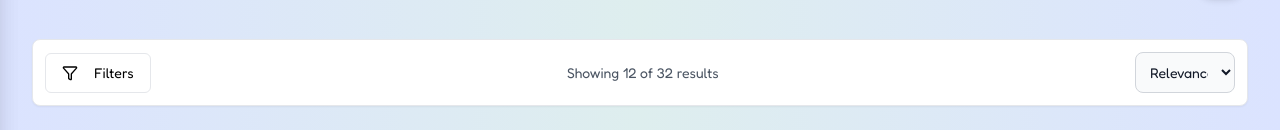
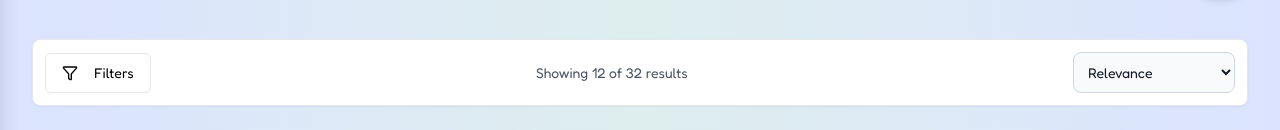
Before and after one commit to steveohozzy/entertainer-interview, a React (Create React App) app: page /category in a window 1280 px wide. Shown: the part 139-269 px from the top of the page. Built offline with nearby package versions, Linux system fonts and the light colour scheme.

Commit message:
select size adjust

```diff
--- a/src/routes/plp/Plp.js
+++ b/src/routes/plp/Plp.js
@@ -376,7 +376,7 @@ const hasActiveFilters =
               <p className="text-gray-600 text-center order-3 text-xs md:text-sm w-full md:order-2 md:w-auto">
                 Showing {visibleFilteredProducts.length} of {filteredProducts.length} results
               </p>
-              <form id="sort-by-form" className="max-w-[100px] md:order-3">
+              <form id="sort-by-form" className="max-w-1/2 md:order-3">
                 <label htmlFor="sort" className="sr-only">Select an option</label>
                 <select id="sort" className="bg-gray-50 border border-gray-300 text-gray-900 text-sm rounded-lg block w-full p-2.5">
                   <option value="Relevance">Relevance</option>
```
